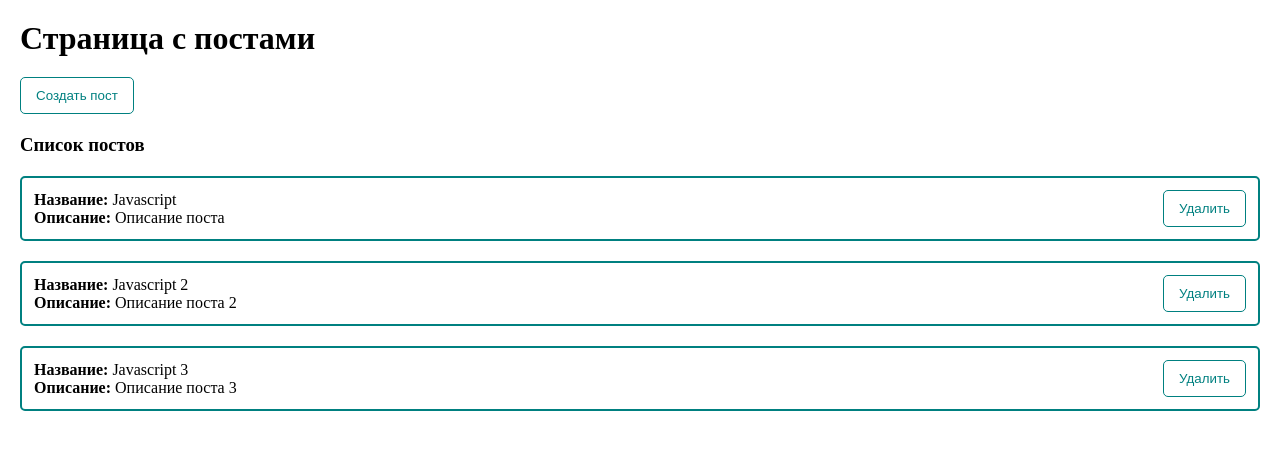
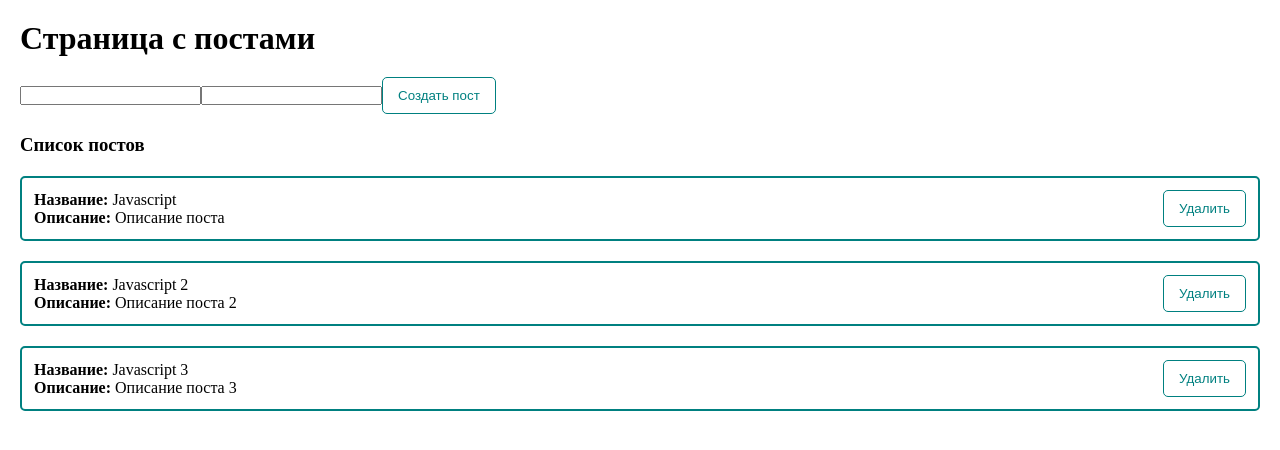
Before and after one commit to ElizabethT7/vue-first-app, a Vue app: page / in a window 1280 px wide. Shown: the top 450 px of the page. Built offline with nearby package versions, Linux system fonts and the light colour scheme.

Commit message:
feat: add v-model modificator

```diff
--- a/src/App.vue
+++ b/src/App.vue
@@ -3,6 +3,8 @@
     <h1>
       Страница с постами
     </h1>
+    <input type='text' v-model.trim='modificatorValue'>
+    <input type='text' v-model.number='modificatorValue'>
     <custom-button class='post__button' @click='showDialog'>
       Создать пост
     </custom-button>
@@ -46,6 +48,7 @@ export default {
         }
       ],
       dialogVisible: false,
+      modificatorValue: '',
     }
   },
   methods: {
```
